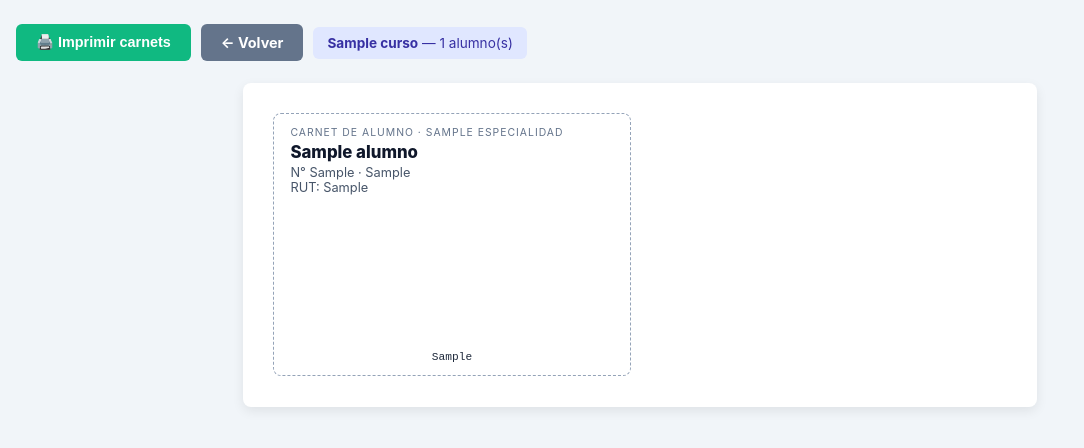
After one commit to laloyjia/inventario, a Flask app: template templates/carnets_curso.html in a window 1280 px wide. The commit adds this page. Shown: the top 448 px of the page, without its empty margins (0-1084 px from the left). Run offline with Flask 3, Linux system fonts and the light colour scheme; tables that the repository leaves empty hold one stand-in row (values such as "Sample post"); the template is opened without the code that fills it: values that come from a table or form of the project are taken from there, most other values are stand-ins (such as "Sample title", 1, 10 or a date in 2020); some libraries are stand-ins or nearby versions.

Commit message:
feat(varios): imprimir listado de inventario, etiquetas y carnets por curso

```diff
--- a/app.py
+++ b/app.py
@@ -3364,6 +3364,52 @@ def etiquetas_lote():
 
 
 
+
+@app.route('/inventario_listado')
+@login_requerido
+def inventario_listado():
+    """Listado completo del inventario en formato tabla, imprimible (A4 horizontal)."""
+    if session.get('usuario_rol') == 'Admin':
+        esp_id = request.args.get('especialidad_id', type=int) or session.get('usuario_especialidad_id')
+    else:
+        esp_id = session.get('usuario_especialidad_id')
+    if not esp_id:
+        flash("❌ Sin especialidad activa.")
+        return redirect(url_for('ver_inventario'))
+    esp = Especialidad.query.get(esp_id)
+    items = Item.query.filter_by(especialidad_id=esp_id).order_by(
+        Item.categoria.asc(), Item.nombre.asc()).all()
+    valor_total = sum((i.precio_unitario or 0) * (i.cantidad_total or 0) for i in items)
+    return render_template('inventario_listado.html',
+                           items=items,
+                           especialidad_nombre=(esp.nombre if esp else 'Mi área'),
+                           valor_total=valor_total,
+                           fecha=datetime.now().strftime('%d-%m-%Y %H:%M'))
+
+
+@app.route('/carnets_curso/<int:curso_id>')
+@login_requerido
+def carnets_curso(curso_id):
+    """Página imprimible con los carnets (código de barras) de todos los alumnos
+    de un curso. Genera el código de barras a los alumnos que aún no tengan."""
+    curso = Curso.query.get_or_404(curso_id)
+    if (session.get('usuario_rol') != 'Admin'
+            and curso.especialidad_id != session.get('usuario_especialidad_id')):
+        flash("❌ Sin permiso para ver los carnets de este curso.")
+        return redirect(url_for('ver_inventario'))
+    alumnos = Estudiante.query.filter_by(curso_id=curso.id, activo=True).order_by(
+        Estudiante.numero_lista.asc(), Estudiante.nombre.asc()).all()
+    # Asegurar que todos tengan código de barras
+    generados = 0
+    for a in alumnos:
+        if not a.codigo_barras:
+            a.codigo_barras = generar_codigo_barras_alumno()
+            generados += 1
+    if generados:
+        db.session.commit()
+    return render_template('carnets_curso.html', curso=curso, alumnos=alumnos)
+
+
 if __name__ == '__main__':
     import threading, webbrowser, sys
     es_exe = getattr(sys, 'frozen', False)
--- /dev/null
+++ b/templates/carnets_curso.html
@@ -0,0 +1,147 @@
+<!DOCTYPE html>
+<html lang="es">
+<head>
+    <meta charset="UTF-8">
+    <title>Carnets — {{ curso.nombre }}</title>
+    <script src="https://cdn.jsdelivr.net/npm/jsbarcode@3.11.5/dist/JsBarcode.all.min.js"></script>
+    <style>
+        @page { size: A4; margin: 8mm; }
+        * { box-sizing: border-box; }
+        body {
+            font-family: 'Inter', Arial, sans-serif;
+            background: #f1f5f9;
+            margin: 0;
+            padding: 16px;
+        }
+        .toolbar {
+            display: flex;
+            gap: 10px;
+            margin-bottom: 14px;
+            position: sticky;
+            top: 0;
+            background: #f1f5f9;
+            padding: 8px 0;
+            z-index: 10;
+            align-items: center;
+        }
+        .btn {
+            padding: 10px 20px;
+            border: none;
+            border-radius: 6px;
+            cursor: pointer;
+            font-weight: bold;
+            font-size: 0.9rem;
+            text-decoration: none;
+            color: white;
+        }
+        .btn-print { background: #10b981; }
+        .btn-back  { background: #64748b; }
+        .info {
+            background: #e0e7ff;
+            color: #3730a3;
+            padding: 8px 14px;
+            border-radius: 6px;
+            font-size: 0.85rem;
+        }
+        .carnet-wrap {
+            display: grid;
+            grid-template-columns: repeat(2, 1fr);
+            gap: 5mm;
+            background: white;
+            padding: 8mm;
+            border-radius: 8px;
+            box-shadow: 0 4px 12px rgba(0,0,0,0.08);
+            max-width: 210mm;
+            margin: 0 auto;
+        }
+        .carnet {
+            border: 1.5px dashed #94a3b8;
+            border-radius: 8px;
+            padding: 12px 16px;
+            min-height: 42mm;
+            display: flex;
+            flex-direction: column;
+            justify-content: space-between;
+            background: white;
+            page-break-inside: avoid;
+        }
+        .carnet .escuela {
+            font-size: 0.65rem;
+            color: #64748b;
+            text-transform: uppercase;
+            letter-spacing: 1px;
+        }
+        .carnet .nombre {
+            font-size: 1.05rem;
+            font-weight: 800;
+            color: #0f172a;
+            line-height: 1.2;
+            margin: 3px 0;
+        }
+        .carnet .meta {
+            font-size: 0.8rem;
+            color: #475569;
+        }
+        .carnet .codigo {
+            font-family: 'Courier New', monospace;
+            font-size: 0.7rem;
+            color: #1e293b;
+            text-align: center;
+            margin-top: 2px;
+        }
+        .carnet svg { display: block; margin: 4px auto 0; }
+        .vacio { text-align:center; color:#b91c1c; padding:40px; }
+        @media print {
+            body { background: white; padding: 0; }
+            .toolbar { display: none !important; }
+            .carnet-wrap { box-shadow: none; border-radius: 0; padding: 0; max-width: 100%; }
+            .carnet { border: 1px solid #475569; }
+        }
+    </style>
+</head>
+<body>
+
+    <div class="toolbar">
+        <button class="btn btn-print" onclick="window.print()">🖨️ Imprimir carnets</button>
+        <a href="/inventario" class="btn btn-back">← Volver</a>
+        <span class="info"><strong>{{ curso.nombre }}</strong> — {{ alumnos|length }} alumno(s)</span>
+    </div>
+
+    {% if alumnos %}
+    <div class="carnet-wrap">
+        {% for a in alumnos %}
+        <div class="carnet">
+            <div>
+                <div class="escuela">Carnet de Alumno · {{ a.especialidad.nombre if a.especialidad else curso.nombre }}</div>
+                <div class="nombre">{{ a.nombre }}</div>
+                <div class="meta">
+                    {% if a.numero_lista is not none %}N° {{ a.numero_lista }} · {% endif %}
+                    {{ a.curso_display }}
+                    {% if a.rut_matricula %}<br>RUT: {{ a.rut_matricula }}{% endif %}
+                </div>
+            </div>
+            <div>
+                <svg class="codigo-svg" data-code="{{ a.codigo_barras }}"></svg>
+                <div class="codigo">{{ a.codigo_barras }}</div>
+            </div>
+        </div>
+        {% endfor %}
+    </div>
+    {% else %}
+    <div class="vacio">⚠️ Este curso no tiene alumnos cargados.</div>
+    {% endif %}
+
+    <script>
+        document.querySelectorAll('.codigo-svg').forEach(function(svg) {
+            var code = svg.dataset.code || '';
+            if (!code) return;
+            try {
+                JsBarcode(svg, code, {
+                    format: 'CODE128', displayValue: false,
+                    height: 48, width: 1.4, margin: 2
+                });
+            } catch (e) { console.warn('Barcode error', code, e); }
+        });
+    </script>
+</body>
+</html>
```
Also changed, not shown: templates/inventario.html (+54 -0 lines), templates/inventario_listado.html (added, +139 -0 lines).
